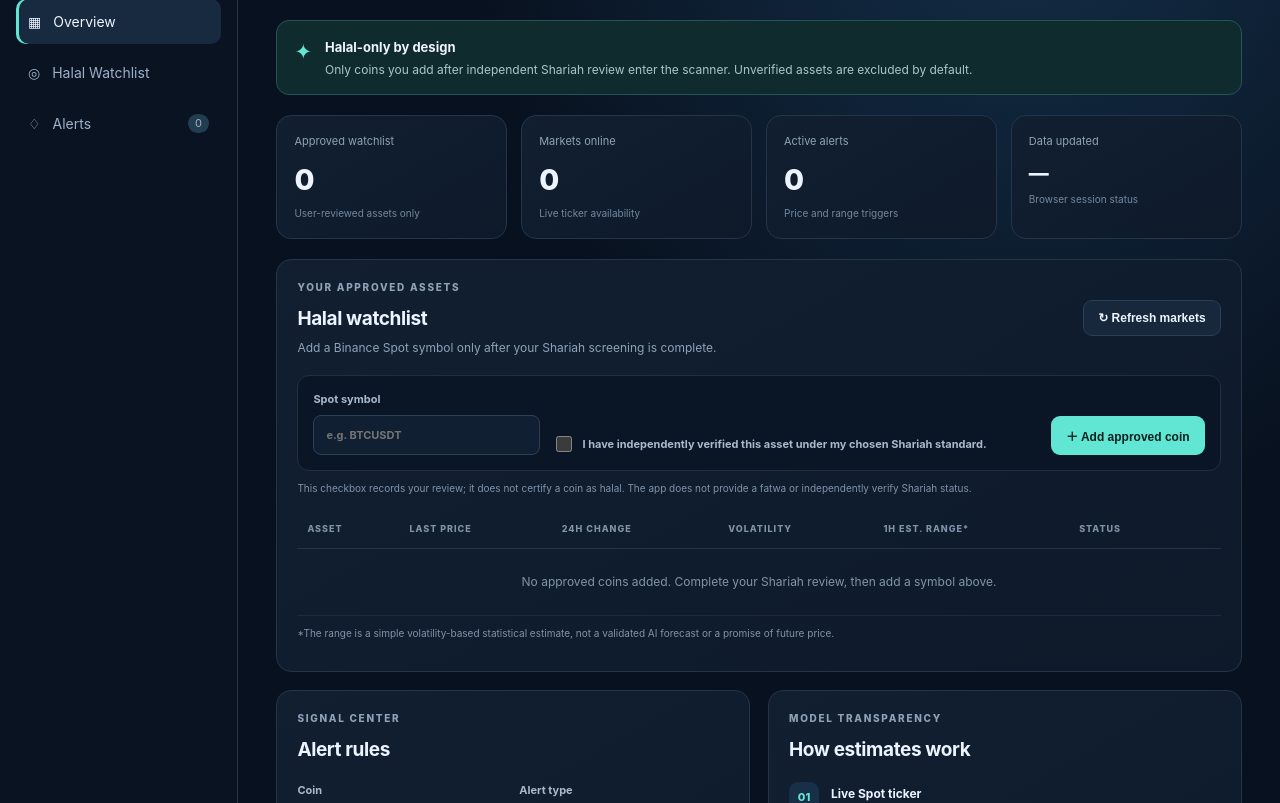
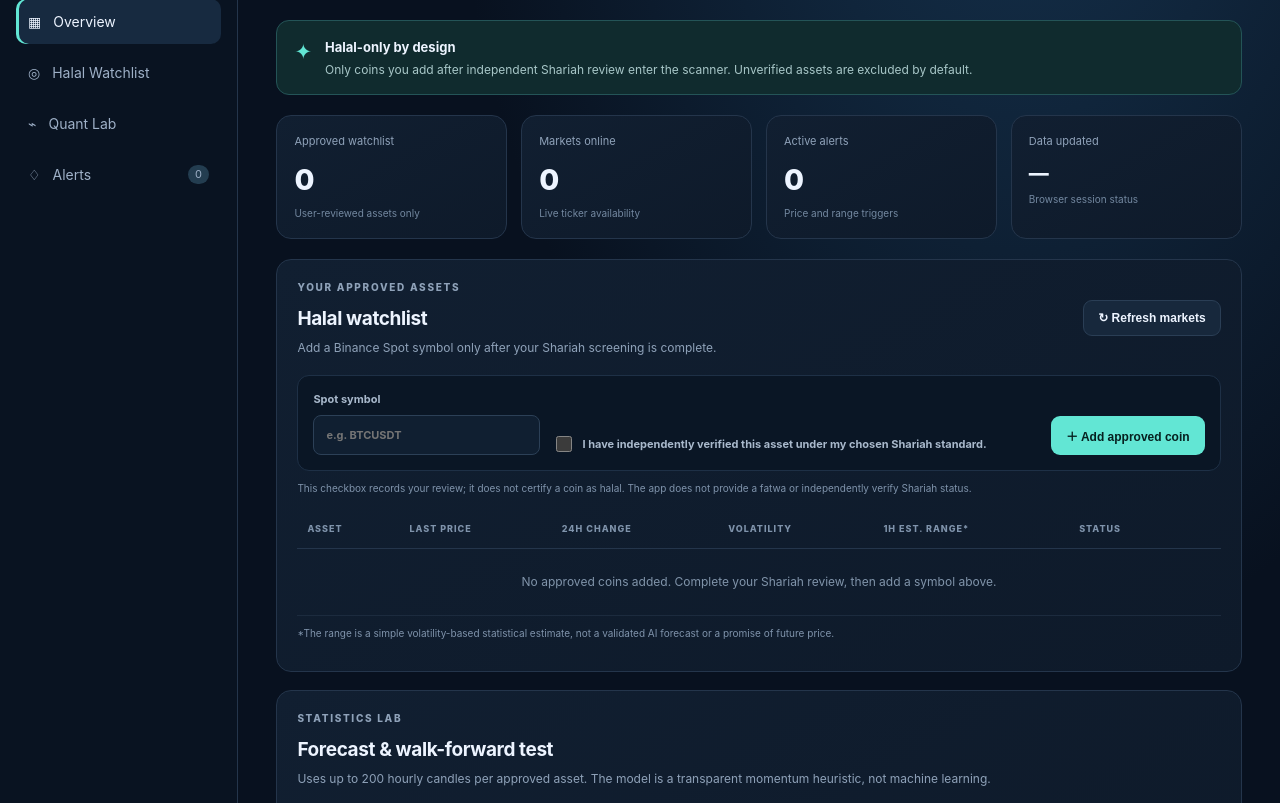
Before and after one commit to mukz3467/Bali-ai-studio-, a website: page halal-finance-manager/index.html in a window 1280 px wide. Shown: the part 136-939 px from the top of the page. Drawn offline with Linux system fonts and the light colour scheme; no server answers.

Commit message:
Add Quant Lab forecast and backtest section

```diff
--- a/halal-finance-manager/index.html
+++ b/halal-finance-manager/index.html
@@ -15,6 +15,7 @@
       <div class="nav-label">WORKSPACE</div>
       <a class="nav-item active" href="#overview">▦ <span>Overview</span></a>
       <a class="nav-item" href="#watchlist">◎ <span>Halal Watchlist</span></a>
+      <a class="nav-item" href="#quant-lab">⌁ <span>Quant Lab</span></a>
       <a class="nav-item" href="#alerts">♢ <span>Alerts</span><span id="alert-count" class="nav-count">0</span></a>
       <div class="sidebar-note"><span class="live-dot"></span><span>Public market data<br><b id="connection-label">Connecting…</b></span></div>
       <div class="sidebar-foot">Manual trading only<br><span>No orders are placed.</span></div>
@@ -47,6 +48,8 @@
         <p class="helper-text">*The range is a simple volatility-based statistical estimate, not a validated AI forecast or a promise of future price.</p>
       </section>
 
+      <section class="panel" id="quant-lab"><div class="section-head"><div><p class="eyebrow">STATISTICS LAB</p><h2>Forecast & walk-forward test</h2><p class="section-description">Uses up to 200 hourly candles per approved asset. The model is a transparent momentum heuristic, not machine learning.</p></div></div><div id="quant-rows" class="quant-grid"><div class="quant-empty">Waiting for approved assets and historical candles…</div></div><p class="helper-text">Backtest hit rate is historical directional accuracy for a simple one-hour baseline, before fees/slippage. It is not a probability that the next trade will win. Small samples and changing market regimes can mislead.</p></section>
+
       <div class="lower-grid">
         <section class="panel" id="alerts"><div class="section-head"><div><p class="eyebrow">SIGNAL CENTER</p><h2>Alert rules</h2></div></div>
           <form id="alert-form" class="alert-form">
```
